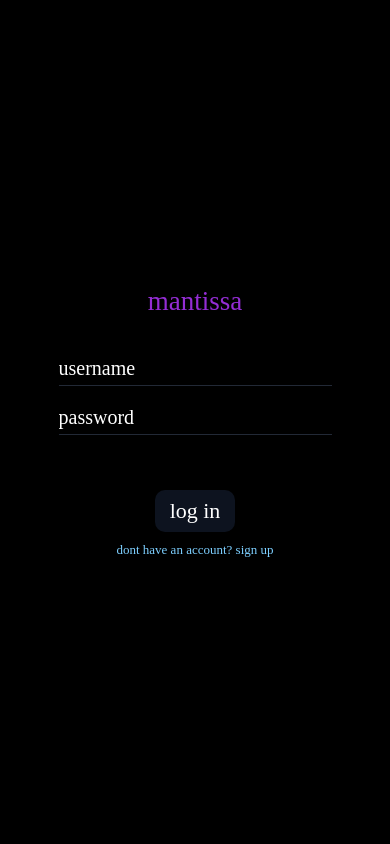
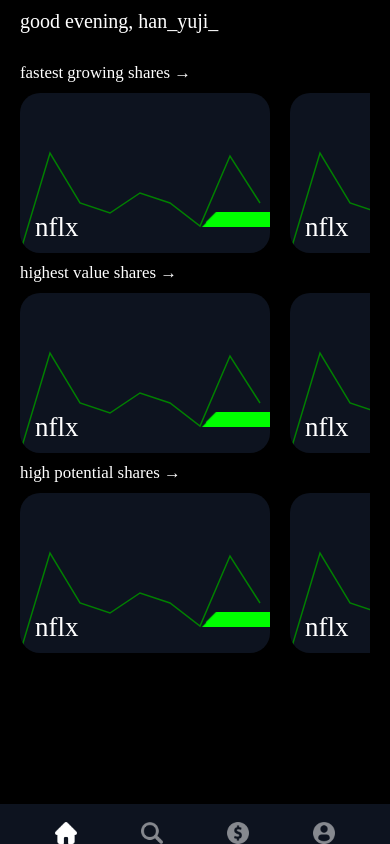
Before and after one commit to Asianerd/mantissa, a React Native app: screen / in a window 390 px wide. Built offline with nearby package versions, Linux system fonts and the light colour scheme.

Commit message:
Added default SafeAreaView container per screen

```diff
--- a/components/Navbar.tsx
+++ b/components/Navbar.tsx
@@ -4,9 +4,13 @@
 
 const navbarStyles = StyleSheet.create({
     icon: {
-        width:22,
+        width:40,
         aspectRatio:1,
-        objectFit: 'contain'
+        objectFit: 'contain',
+        // backgroundColor:'red',
+        display:'flex',
+        justifyContent:'flex-end',
+        alignItems:'center'
     }
 })
 
@@ -21,7 +25,7 @@
     function NavbarButton({name}: { name: string }) {
         return (
             <Pressable style={navbarStyles.icon} onPress={() => { console.log(`${name} tab`); }}>
-                <Image source={iconPaths[name]} style={{ height:'100%', width:'100%', opacity:(menu == name) ? 1.0 : 0.5 }}/>
+                <Image source={iconPaths[name]} style={{ height:'55%', width:'55%', opacity:(menu == name) ? 1.0 : 0.5 }}/>
             </Pressable>
         );
     }
@@ -29,12 +33,11 @@
     return (
         <View style={{
             backgroundColor:colorScheme.secondary,
-            height: 70,
-            paddingBottom:15,
+            height: 40,
 
             display:'flex',
             justifyContent:'space-evenly',
-            alignItems:'center',
+            alignItems:'flex-end',
             flexDirection:'row'
         }}>
             <NavbarButton name='home' />
--- a/components/StockComponents.tsx
+++ b/components/StockComponents.tsx
@@ -62,7 +62,24 @@
                     <Text style={{ fontFamily:defaultFontBold, fontSize:fontSize.large, color:colorScheme.primary }}>
                         {stockData.code}
                     </Text>
-                    <View style={{
+                    <PercentageGrowthIndicator growthAmount={stockData.growthAmount} />
+                </View>
+                <Text style={{
+                    fontFamily:defaultFontBold,
+                    fontSize:fontSize.medium,
+                    color:colorScheme.primary
+                }}>
+                    {stockData.lastBuy}
+                </Text>
+            </View>
+        </Pressable>
+    );
+}
+
+export function PercentageGrowthIndicator({growthAmount}: {growthAmount: any}) {
+    const growthType = growthAmount > 0 ? 'profit' : growthAmount < 0 ? 'loss' : 'neutral';
+
+    return (<View style={{
         display:'flex',
         flexDirection:'column',
         alignItems:'center',
@@ -90,7 +107,7 @@
                         fontSize:fontSize.tiny,
                         color: growthType == 'profit' ? '#0f0' : '#f00'
                     }}>
-                                        {stockData.growthAmount}
+                        {Math.abs(growthAmount)}
                     </Text>
                     {
                         growthType == 'profit' ? '' : (
@@ -103,18 +120,7 @@
                 </>
             )
         }
-                    </View>
-                </View>
-                <Text style={{
-                    fontFamily:defaultFontBold,
-                    fontSize:fontSize.medium,
-                    color:colorScheme.primary
-                }}>
-                    {stockData.lastBuy}
-                </Text>
-            </View>
-        </Pressable>
-    );
+    </View>);
 }
 
 export function HyperlinkWidget({style, func}: { style?: any, func?: any }) {
--- a/constants/style.tsx
+++ b/constants/style.tsx
@@ -1,5 +1,7 @@
-import { ColorValue, StyleSheet, View } from "react-native"
+import { Fragment } from "react";
+import { ColorValue, SafeAreaView, StyleSheet, View } from "react-native"
 import { Defs, LinearGradient, Rect, Stop, Svg } from "react-native-svg";
+import Navbar from "../components/Navbar";
 
 export const fontSize = {
     tiny: 13,
@@ -35,6 +37,27 @@
         </View>
     );
 };
+
+export const DefaultContainer = ({children, menu}: {children?: any, menu: any}) => {
+    return (<Fragment>
+        <SafeAreaView style={{
+            flex:0,
+            backgroundColor:colorScheme.background
+        }}/>
+        <SafeAreaView style={{
+            flex:1,
+            backgroundColor:colorScheme.secondary
+        }}>
+            <View style={{
+                flex:1,
+                backgroundColor:colorScheme.background
+            }}>
+                {children}
+            </View>
+            <Navbar menu={menu} />
+        </SafeAreaView>
+    </Fragment>);
+}
 
 export const colorScheme = {
 
--- a/screens/Home.tsx
+++ b/screens/Home.tsx
@@ -1,5 +1,5 @@
 import { Button, Image, Pressable, ScrollView, StyleSheet, Text, View } from "react-native";
-import { colorScheme, defaultFont, defaultFontBold, defaultFontItalic, fontSize } from "../constants/style";
+import { DefaultContainer, colorScheme, defaultFont, defaultFontBold, defaultFontItalic, fontSize } from "../constants/style";
 import { screenSize } from "../App";
 import Navbar from "../components/Navbar";
 import StockWidget, { HyperlinkWidget, StockData } from "../components/StockComponents";
@@ -21,12 +21,81 @@
         );
     }
 
-    const stockData = new StockData(281474976710656, 'netflix.com', 'NFLX', 647.15, 0.2);
+    const stockData = new StockData(281474976710656, 'netflix.com', 'nflx', 647.15, 1.23);
+
+    return <DefaultContainer menu="home">
+        <ScrollView contentInsetAdjustmentBehavior='automatic' style={{
+            backgroundColor: colorScheme.background,
+            flex: 1,
+            padding: 20,
+            paddingTop: 10,
+        }}>
+            <Text style={{
+                fontFamily:defaultFont,
+                fontSize: fontSize.small,
+                color:colorScheme.primary,
+            }} >
+                good evening, {username}
+            </Text>
+            {/* <View style={{
+                // backgroundColor:'red',
+                height:fontSize.large,
+                display: 'flex',
+                justifyContent: 'space-between',
+                alignItems: 'center',
+                flexDirection: 'row-reverse',
+            }}>
+                <Image source={require('../assets/profile.png')} style={{ width:fontSize.large, objectFit:'contain' }} />
+                <Text style={{
+                    fontFamily:defaultFont,
+                    fontSize: fontSize.small,
+                    color:colorScheme.primary,
+                    // marginLeft:15
+                }} >
+                    good evening, {username}
+                </Text>
+            </View> */}
+            <View style={{
+                marginTop: 20
+            }}>
+                <HyperlinkHeader header={"fastest growing shares →"} />
+                <ScrollView horizontal={true}>
+                    <StockWidget navigation={navigation} stockData={stockData} />
+                    <StockWidget navigation={navigation} stockData={stockData} style={{ marginLeft:20 }} />
+                    <StockWidget navigation={navigation} stockData={stockData} style={{ marginLeft:20 }} />
+                    <StockWidget navigation={navigation} stockData={stockData} style={{ marginLeft:20 }} />
+                    <StockWidget navigation={navigation} stockData={stockData} style={{ marginLeft:20 }} />
+                    <StockWidget navigation={navigation} stockData={stockData} style={{ marginLeft:20 }} />
+                    <HyperlinkWidget func={() => { console.log("pressed"); }} style={{ marginLeft:20 }}/>
+                </ScrollView>
+                <HyperlinkHeader header={"highest value shares →"} />
+                <ScrollView horizontal={true}>
+                    <StockWidget navigation={navigation} stockData={stockData} />
+                    <StockWidget navigation={navigation} stockData={stockData} style={{ marginLeft:20 }} />
+                    <StockWidget navigation={navigation} stockData={stockData} style={{ marginLeft:20 }} />
+                    <StockWidget navigation={navigation} stockData={stockData} style={{ marginLeft:20 }} />
+                    <StockWidget navigation={navigation} stockData={stockData} style={{ marginLeft:20 }} />
+                    <StockWidget navigation={navigation} stockData={stockData} style={{ marginLeft:20 }} />
+                    <HyperlinkWidget func={() => { console.log("pressed"); }} style={{ marginLeft:20 }}/>
+                </ScrollView>
+                <HyperlinkHeader header={"high potential shares →"} />
+                <ScrollView horizontal={true}>
+                    <StockWidget navigation={navigation} stockData={stockData} />
+                    <StockWidget navigation={navigation} stockData={stockData} style={{ marginLeft:20 }} />
+                    <StockWidget navigation={navigation} stockData={stockData} style={{ marginLeft:20 }} />
+                    <StockWidget navigation={navigation} stockData={stockData} style={{ marginLeft:20 }} />
+                    <StockWidget navigation={navigation} stockData={stockData} style={{ marginLeft:20 }} />
+                    <StockWidget navigation={navigation} stockData={stockData} style={{ marginLeft:20 }} />
+                    <HyperlinkWidget func={() => { console.log("pressed"); }} style={{ marginLeft:20 }}/>
+                </ScrollView>
+            </View>
+        </ScrollView>
+    </DefaultContainer>
 
     return <View style={{
         display: 'flex',
         flexDirection: 'column',
-        height: '100%'
+        height: '100%',
     }}>
         <ScrollView contentInsetAdjustmentBehavior='automatic' style={{
             backgroundColor: colorScheme.background,
--- a/screens/Inspect.tsx
+++ b/screens/Inspect.tsx
@@ -1,23 +1,60 @@
-import { ScrollView, Text, View } from "react-native";
+import { Image, Pressable, SafeAreaView, ScrollView, Text, View } from "react-native";
 import Navbar from "../components/Navbar";
-import { colorScheme, defaultFont, fontSize } from "../constants/style";
+import { DefaultContainer, colorScheme, defaultFont, defaultFontBold, fontSize } from "../constants/style";
+import { Fragment } from "react";
+import { PercentageGrowthIndicator, StockData } from "../components/StockComponents";
 
 function Inspect({navigation, route}: {navigation: any, route: any}) {
     let stockID = route.params.stockID;
+    // let stockData = new StockData(stockID, name:)
+    let stockData = new StockData(stockID, '', '', 0, 1.32);
 
-    return <View
-    style={{
-        display: 'flex',
-        flexDirection: 'column',
-        height: '100%'
-    }}
-    >
+    return <DefaultContainer menu="inspect">
+        <View style={{
+            display:'flex',
+            justifyContent:'center',
+            alignItems:'center',
+            flexDirection:'row',
+            // backgroundColor:'purple'
+        }}>
+            <Pressable onPress={() => {navigation.goBack(null)}} style={{
+                display:'flex',
+                justifyContent:'center',
+                alignItems:'center',
+                height:'100%',
+                position:'absolute',
+                left:10,
+                // backgroundColor:'red'
+            }}>
+                <Image source={require('../assets/arrow_left.png')} style={{
+                    height:'60%',
+                    aspectRatio:2,
+                    objectFit:'contain',
+                    // backgroundColor:'green'
+                }} />
+            </Pressable>
+            <View style={{
+                display:'flex',
+                justifyContent:'center',
+                alignItems:'center',
+                flexDirection:'row'
+            }}>
+                <Text style={{
+                    fontFamily:defaultFontBold,
+                    color:colorScheme.primary,
+                    fontSize:fontSize.medium
+                }}>
+                    nflx
+                </Text>
+                <PercentageGrowthIndicator growthAmount={stockData.growthAmount}/>
+            </View>
+        </View>
         <ScrollView style={{
             backgroundColor:colorScheme.background,
             flex: 1,
             padding: 20,
             paddingTop: 20,
-        }}>
+        }} contentInsetAdjustmentBehavior='automatic'>
             <Text style={{
                 fontFamily:defaultFont,
                 fontSize: fontSize.small,
@@ -26,8 +63,86 @@
                 stock with id {`${stockID}`}
             </Text>
         </ScrollView>
-        <Navbar menu="inspect"/>
-    </View>;
+    </DefaultContainer>
+
+    // return <Fragment>
+    //     <SafeAreaView style={{
+    //         flex:0,
+    //         backgroundColor:colorScheme.background
+    //     }}/>
+    //     <SafeAreaView style={{
+    //         flex:1,
+    //         backgroundColor:colorScheme.secondary
+    //     }}>
+    //         <View style={{
+    //             flex:1,
+    //             backgroundColor:'purple'
+    //         }}>
+
+    //         </View>
+    //         <Navbar menu="home" />
+    //     </SafeAreaView>
+    // </Fragment>
+
+    // return <View style={{
+    //     display: 'flex',
+    //     flexDirection: 'column',
+    //     height: '100%',
+    // }}>
+    //     <ScrollView style={{
+    //         backgroundColor:colorScheme.background,
+    //         flex: 1,
+    //         padding: 20,
+    //         paddingTop: 10,
+    //     }} contentInsetAdjustmentBehavior='automatic'>
+    //         <Text style={{
+    //             fontFamily:defaultFont,
+    //             fontSize: fontSize.small,
+    //             color:colorScheme.primary,
+    //         }}>
+    //             stock with id {`${stockID}`}
+    //         </Text>
+    //     </ScrollView>
+    //     <Navbar menu="inspect"/>
+    // </View>
+
+    // return <View style={{
+    //     display: 'flex',
+    //     flexDirection: 'column',
+    //     height: '100%',
+    //     // marginTop:50
+    //     backgroundColor:colorScheme.background
+    // }}
+    // >
+    //     {/* <View style={{
+    //         backgroundColor: 'red'
+    //     }}>
+    //         <Pressable onPress={() => {console.log("back button is pressed");}}>
+    //             <Image source={require('../assets/arrow_left.png')} style={{
+    //                 height:20,
+    //                 aspectRatio:2,
+    //                 // width:'auto',
+    //                 objectFit:'contain',
+    //                 backgroundColor:'green'
+    //             }} />
+    //         </Pressable>
+    //     </View> */}
+    //     <ScrollView style={{
+    //         backgroundColor:colorScheme.background,
+    //         flex: 1,
+    //         padding: 20,
+    //         paddingTop: 20,
+    //     }} contentInsetAdjustmentBehavior='automatic'>
+    //         <Text style={{
+    //             fontFamily:defaultFont,
+    //             fontSize: fontSize.small,
+    //             color:colorScheme.primary,
+    //         }}>
+    //             stock with id {`${stockID}`}
+    //         </Text>
+    //     </ScrollView>
+    //     <Navbar menu="inspect"/>
+    // </View>;
 }
 
 export default Inspect;
--- a/screens/Login.tsx
+++ b/screens/Login.tsx
@@ -5,7 +5,7 @@
 import { SOTERIUS_BACKEND } from "../constants/networking";
 
 function Login({navigation}: {navigation: any}): React.JSX.Element {
-    // navigation.navigate('home', { username:'han_yuji_', password: 'chronos' });
+    navigation.navigate('home', { username:'han_yuji_', password: 'chronos' });
     // here for debugging only
 
     function attemptLogin(username: String, password: String) {
```
Also changed, not shown: assets/arrow_left.png (added), 1 other file (tests, documents, lock files or other folders). Lines whose indentation alone changed are shown as unchanged.
